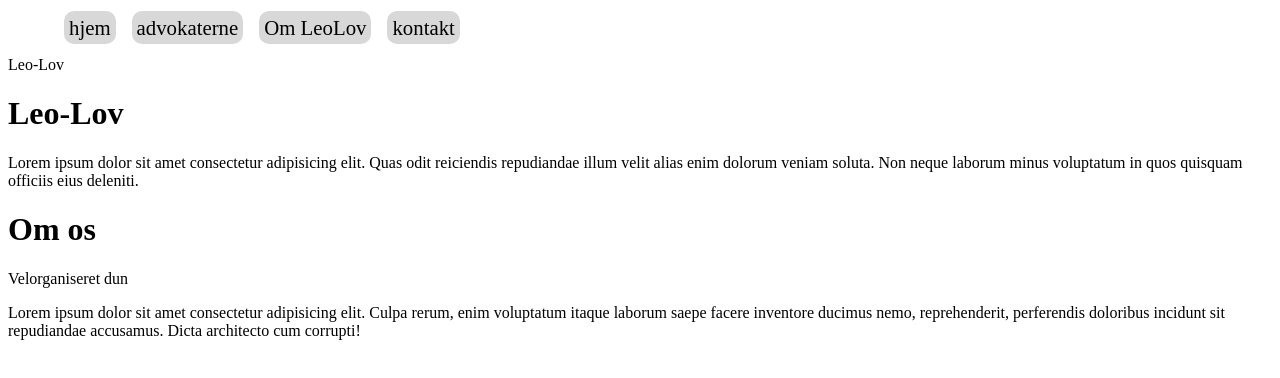
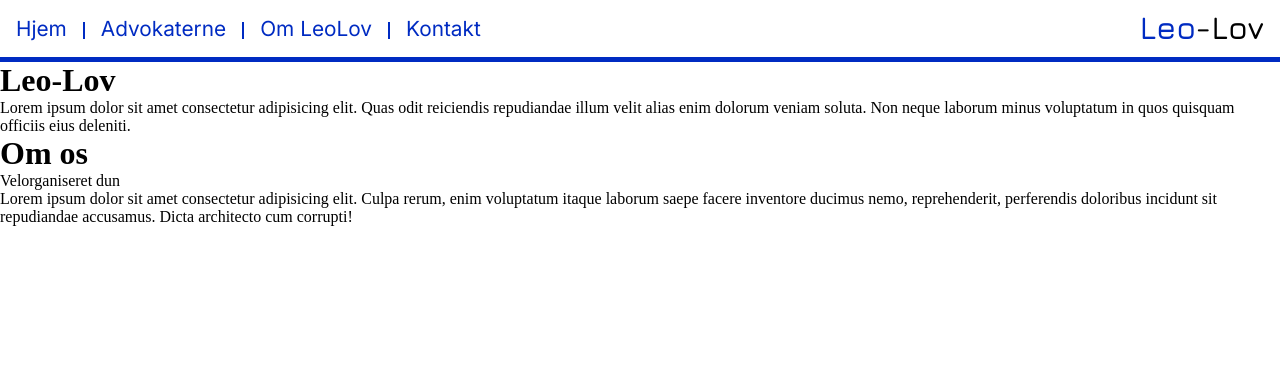
Before and after one commit to Indok93/Leo-Lov-Indo, a React (Vite) app: page /about in a window 1280 px wide. Shown: the top 378 px of the page. Built offline with nearby package versions, Linux system fonts and the light colour scheme.

Commit message:
navbar done

```diff
--- a/src/App.scss
+++ b/src/App.scss
@@ -0,0 +1,4 @@
+* {
+    margin: 0;
+    padding: 0;
+}
--- a/src/components/Logo/Logo.jsx
+++ b/src/components/Logo/Logo.jsx
@@ -0,0 +1,9 @@
+import styles from './Logo.module.scss'
+
+export const Logo = () => {
+  return (
+    <div className={styles.logo}>
+        <p>Leo<span>-Lov</span></p>
+    </div>
+  )
+}
--- a/src/components/Logo/Logo.module.scss
+++ b/src/components/Logo/Logo.module.scss
@@ -0,0 +1,20 @@
+@import "../../styles/Globals/Globals.scss";
+
+.logo {
+    position: absolute;
+    right: 0;
+    top: 0;
+    margin-right: 1em;
+    margin-top: 0.5em;
+    p {
+        font-family: $font-Jura;
+        font-size: 2em;
+        color: $color-blue-light;
+        font-weight: 600;
+        margin: 0;
+        padding: 0;
+        span {
+            color: $color-black;
+        }
+    }
+}
--- a/src/components/Navbar/Navbar.jsx
+++ b/src/components/Navbar/Navbar.jsx
@@ -1,18 +1,17 @@
 import { NavLink } from 'react-router-dom'
 import styles from './Navbar.module.scss'
+import { Logo } from '../Logo/Logo'
 
 export const NavBar = () => {
     return (
         <nav className={styles.navbar}>
             <ul>
-                <li><NavLink to="/">hjem</NavLink></li>
-                <li><NavLink to="lawyers">advokaterne</NavLink></li>
+                <li><NavLink to="/">Hjem</NavLink></li>
+                <li><NavLink to="lawyers">Advokaterne</NavLink></li>
                 <li><NavLink to="about">Om LeoLov</NavLink></li>
-                <li><NavLink to="contact">kontakt</NavLink></li>
+                <li><NavLink to="contact">Kontakt</NavLink></li>
             </ul>
-            <div>
-                <p>Leo<span>-Lov</span></p>
-            </div>
+            <Logo />
         </nav>
     )
 }
--- a/src/components/Navbar/Navbar.module.scss
+++ b/src/components/Navbar/Navbar.module.scss
@@ -1,23 +1,27 @@
+@import "../../styles/Globals/Globals.scss";
+
 .navbar{
+    display: flex;
+    position: relative;
+    border-bottom: solid 5px $color-blue-light;
     ul {
         list-style-type: none;
-        display: flex;
+        display: block;
+        margin: 1em 0;
         li {
             margin-left: 1em;
+            display: inline;
+            padding-right: 1em;
+
+            &:not(:last-child) {
+                border-right: solid 2px $color-blue-light;
+            }
+
             a {
                 text-decoration: none;
+                font-family: $font-Inter;
                 font-size: 1.3em;
-                color: black;
-                background-color: #d8d8d8;
-                border-radius: 10px;
-                padding: 5px;
-                &:hover {
-                    background-color: #000;
-                    color: #fff;
-                }
-                // &:active {
-                //     color: white;
-                // }
+                color: $color-blue-light;
             }
         }
     }
--- /dev/null
+++ b/src/styles/Globals/Globals.scss
@@ -0,0 +1,10 @@
+@import url('https://fonts.googleapis.com/css2?family=Inter:wght@100;200;300;400;500;600;700;800;900&display=swap');
+@import url('https://fonts.googleapis.com/css2?family=Jura:wght@300;400;500;600;700&display=swap');
+
+$color-white: #FFFFFF;
+$color-blue-dark: #2C3B6F;
+$color-blue-light: #002BC2;
+$color-black: #000000;
+
+$font-Inter: 'Inter', sans-serif;
+$font-Jura: 'Jura', sans-serif;
```
